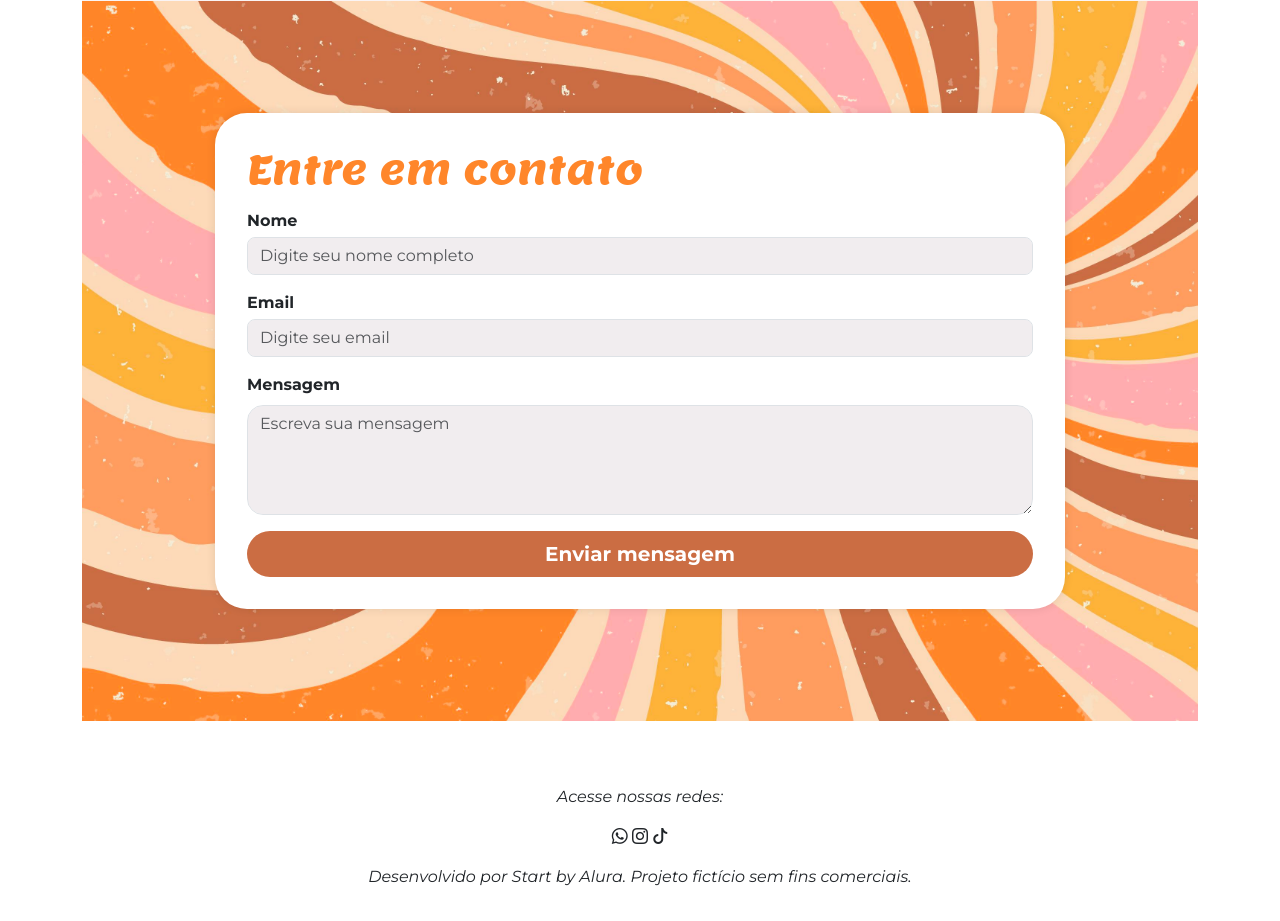
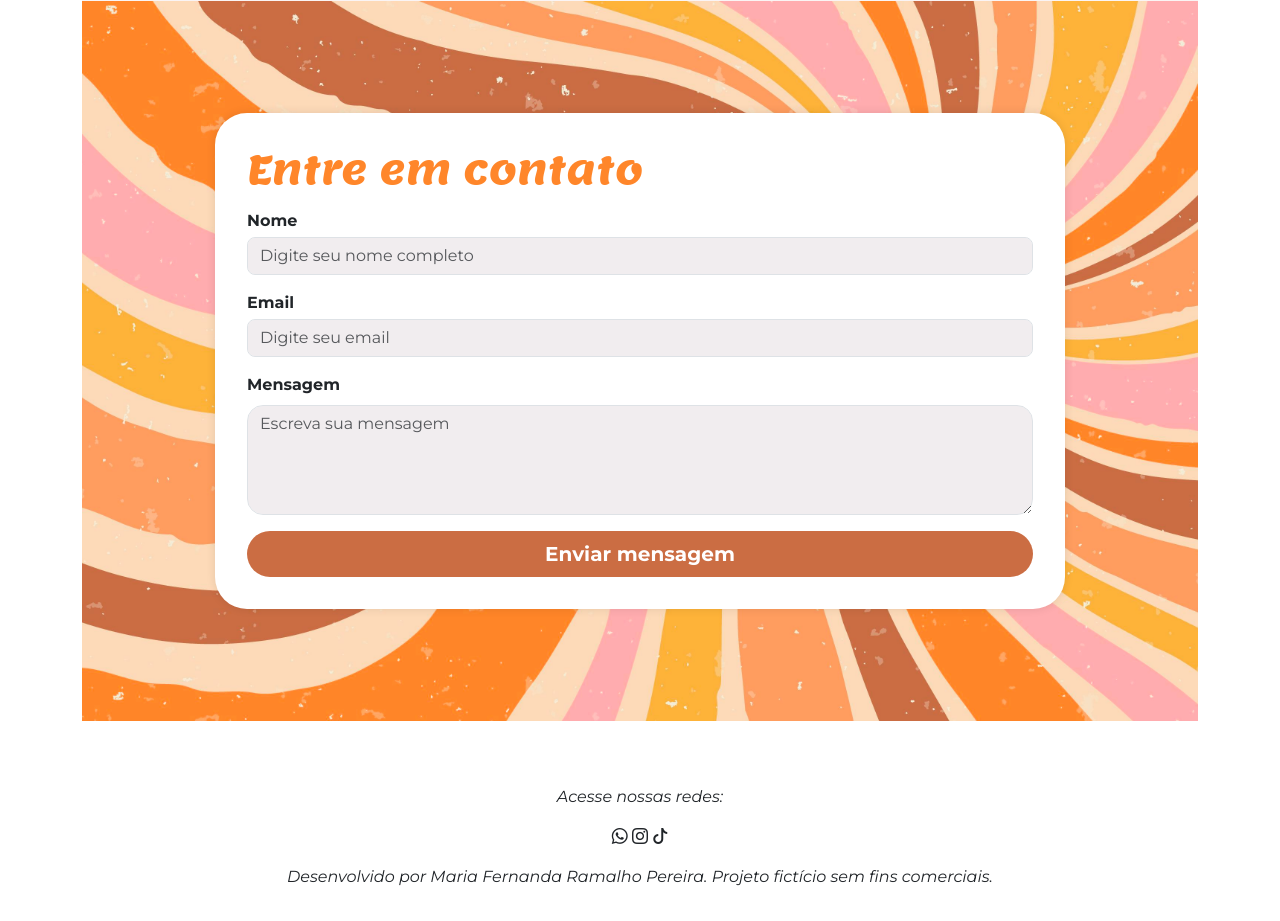
Before and after one commit to mafe0112/maria-fernanda-ramalho, a plain HTML site: page site-acessivel-aula-10/index.html in a window 1280 px wide. Shown: the part 2260-3181 px from the top of the page. Drawn offline with nearby package versions, Linux system fonts and the light colour scheme.

Commit message:
Update index.html

```diff
--- a/site-acessivel-aula-10/index.html
+++ b/site-acessivel-aula-10/index.html
@@ -127,7 +127,7 @@
         <i class="bi bi-whatsapp"></i>
         <i class="bi bi-instagram"></i>
         <i class="bi bi-tiktok"></i>
-        <p class="mt-3">Desenvolvido por Start by Alura. Projeto fictício sem fins comerciais.</p>
+        <p class="mt-3">Desenvolvido por Maria Fernanda Ramalho Pereira. Projeto fictício sem fins comerciais.</p>
     </footer>
     <script src="https://cdnjs.cloudflare.com/ajax/libs/scrollReveal.js/4.0.9/scrollreveal.js"></script>
     <script src="script.js"></script>
```
